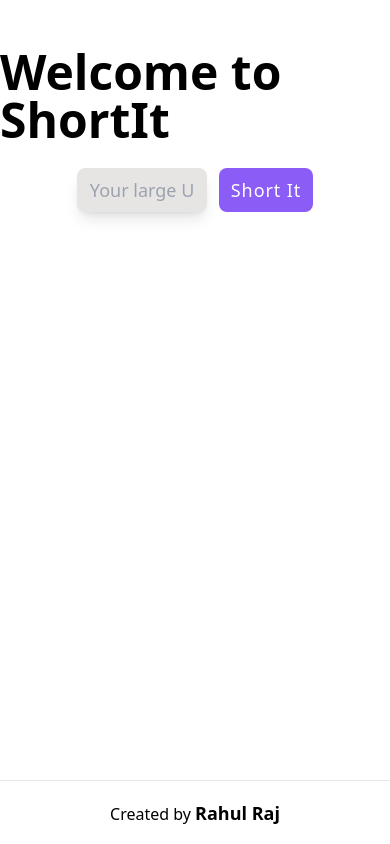
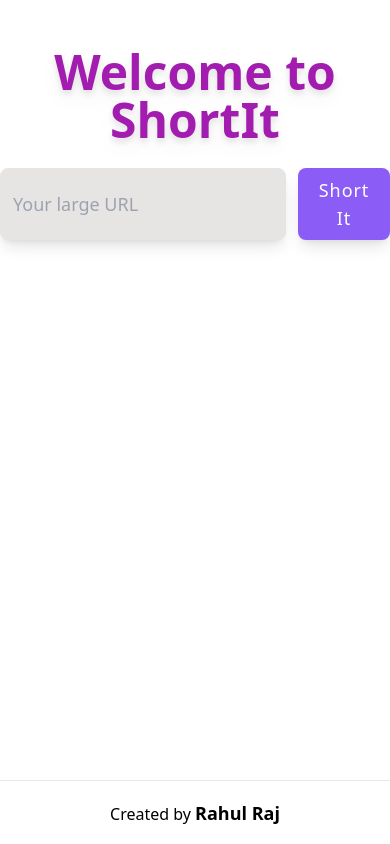
Before and after one commit to Rrhul0/shortit, a Next.js app: page / in a window 390 px wide. Built offline with nearby package versions, Linux system fonts and the light colour scheme.

Commit message:
fixed some css shadows and design

```diff
--- a/components/ShowAllUrls.tsx
+++ b/components/ShowAllUrls.tsx
@@ -7,10 +7,10 @@ export default function ShowAllUrls({ processing }: { processing: string | null
     const { urls } = useContext(URLsContext)
 
     return (
-        <ol className='p-4 self-stretch flex flex-col gap-4'>
+        <ol className='p-4 self-stretch flex flex-wrap gap-4 '>
             {/* temporary solution for showing same design for processing url */}
             {processing ? (
-                <li className='border rounded-lg px-3 py-2 bg-stone-100'>
+                <li className='border rounded-lg px-3 py-2 bg-stone-100 shadow-xl'>
                     <div className='p-2 text-xl font-semibold'>
                         <a
                             href={processing}
--- a/components/createUrlForm.tsx
+++ b/components/createUrlForm.tsx
@@ -35,12 +35,12 @@ const CreateUrlForm = ({ setProcessing }: { setProcessing: Dispatch<SetStateActi
             <input
                 placeholder='Your large URL'
                 value={url}
-                className='px-3 rounded-lg w-1/3 shadow-lg border  border-stone-200 bg-stone-200 focus:outline-none focus:bg-white'
+                className='px-3 rounded-lg md:w-1/3 shadow-lg border  border-stone-200 bg-stone-200 focus:outline-none focus:bg-white'
                 onChange={e => setUrl(e.currentTarget.value)}
             />
             <button
                 type='submit'
-                className='transition-all text-white tracking-wider bg-violet-500 rounded-lg px-3 py-2 hover:bg-violet-400 active:shadow-inner'
+                className='transition-all text-white tracking-wider shadow-lg bg-violet-500 rounded-lg px-3 py-2 hover:bg-violet-400 active:shadow-inner'
             >
                 Short It
             </button>
--- a/components/showUrl.tsx
+++ b/components/showUrl.tsx
@@ -10,7 +10,7 @@ export default function ShowUrls({ urlIndex, url }: { url: UrlWithPaths; urlInde
     const paths = url.paths
 
     return (
-        <li key={url.id} className='border rounded-lg px-3 py-2 bg-stone-100'>
+        <li key={url.id} className='border rounded-lg px-3 py-2 bg-stone-100 shadow-xl flex-grow'>
             <div className='p-2 text-xl font-semibold'>
                 <a
                     href={url.to_url}
--- a/pages/index.tsx
+++ b/pages/index.tsx
@@ -7,7 +7,9 @@ export default function Home() {
 
     return (
         <div className='flex flex-col items-center gap-6'>
-            <h1 className='font-extrabold text-5xl mt-12'>Welcome to ShortIt</h1>
+            <h1 className='font-extrabold text-fuchsia-700 text-5xl mt-12 text-center drop-shadow-lg'>
+                Welcome to ShortIt
+            </h1>
 
             <CreateUrlForm setProcessing={setProcessing} />
 
```
